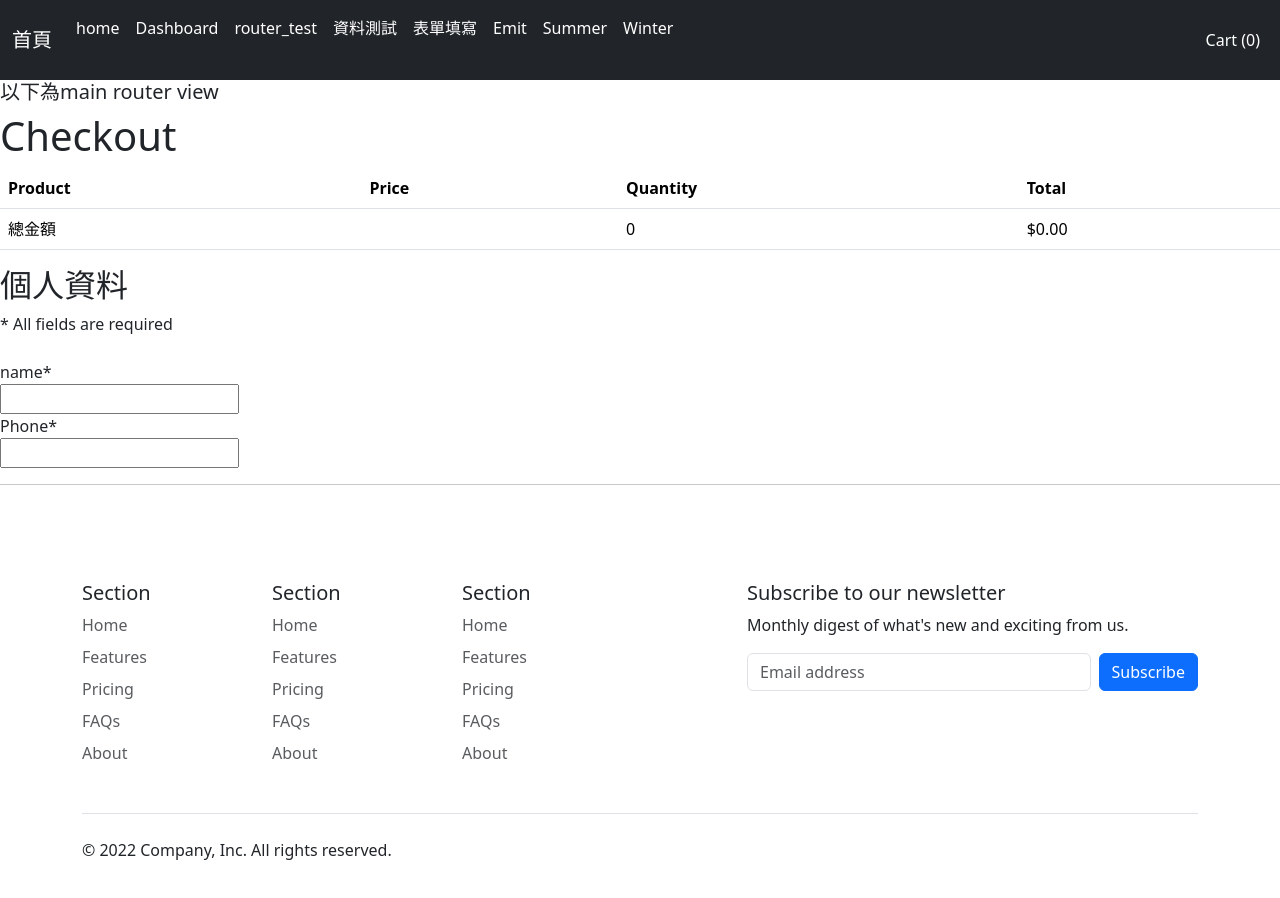
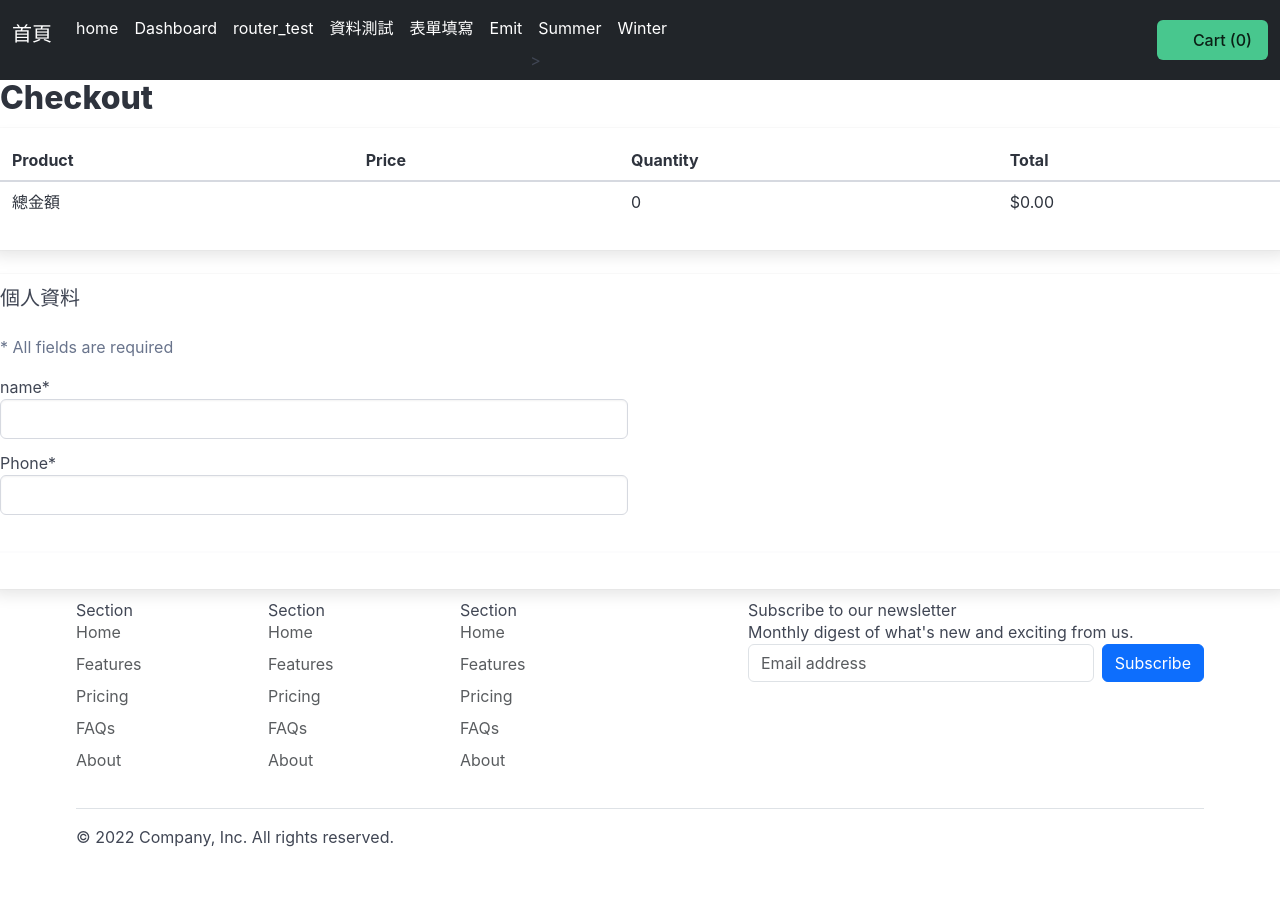
Before and after one commit to maxchen0102/frontened, a Vue app: page /cart/checkout in a window 1280 px wide. Shown: the top 898 px of the page. Built offline with nearby package versions, Linux system fonts and the light colour scheme.

Commit message:
修改商品排列方式完成

```diff
--- a/public/index.html
+++ b/public/index.html
@@ -8,7 +8,7 @@
     <title><%= htmlWebpackPlugin.options.title %></title>
       <link href="https://cdn.jsdelivr.net/npm/bootstrap@5.3.2/dist/css/bootstrap.min.css" rel="stylesheet"
         integrity="sha384-T3c6CoIi6uLrA9TneNEoa7RxnatzjcDSCmG1MXxSR1GAsXEV/Dwwykc2MPK8M2HN" crossorigin="anonymous">
-        <!-- <link rel="stylesheet" href="https://cdn.jsdelivr.net/npm/bulma@1.0.0/css/bulma.min.css"> -->
+        <link rel="stylesheet" href="https://cdn.jsdelivr.net/npm/bulma@1.0.0/css/bulma.min.css">
   </head>
 
 
--- a/src/App.vue
+++ b/src/App.vue
@@ -14,9 +14,6 @@
       <div class="col-4"></div>
     </div>
   </div>
-  <h5>以下為main router view</h5>
-
-
 
   <router-view></router-view>
 
--- a/src/components/Navbar.vue
+++ b/src/components/Navbar.vue
@@ -14,6 +14,8 @@
         >
           <span class="navbar-toggler-icon"></span>
         </button>
+
+
         <div :class="{'collapse': !navbarOpen, 'navbar-collapse': true}" id="navbarNav">
           <!-- Navbar content -->
                 <ul class="navbar-nav">
@@ -56,14 +58,14 @@
           </ul>
 
 
-           <ul class="navbar-nav ms-auto text-end">
+           <ul class="navbar-end">
+
 
               <li class="nav-item">
-              <router-link class="nav-link active" to="/cart"
-                ><span class="icon"><i class="fas fa-shopping-cart"></i></span>
+              <router-link to="/cart" class="button is-success">
+                <span class="icon"><i class="fas fa-shopping-cart"></i></span>
                 <span>Cart ({{ cartTotalLength }})</span>
-                </router-link
-              >
+              </router-link>
             </li>
           </ul>
 
@@ -71,10 +73,17 @@
       </div>
     </nav>
 
+
+
+
+
         <div class="is-loading-bar has-text-centered" v-bind:class="{'is-loading': $store.state.isLoading }">
       <div class="lds-dual-ring"></div>
     </div>
   </div>
+
+
+
 
 
 </template>
--- a/src/components/homepage/Cart.vue
+++ b/src/components/homepage/Cart.vue
@@ -60,6 +60,7 @@ export default {
     },
     methods: {
         removeFromCart(item) {
+            //過濾掉 id 的item
             this.cart.items = this.cart.items.filter(i => i.product.id !== item.product.id)
         }
     },
--- a/src/components/homepage/home.vue
+++ b/src/components/homepage/home.vue
@@ -14,11 +14,19 @@
         </div>
       </div>
 
- <ProductBox
-        v-for="product in latestProducts"
-        v-bind:key="product.id"
-        v-bind:product="product" />
-    </div>
+ <div class="columns is-multiline">
+        <ProductBox
+          v-for="product in latestProducts"
+          v-bind:key="product.id"
+          v-bind:product="product"
+          class="column is-3"
+        />
+      </div>
+
+
+
+
+      </div>
   </div>
 </template>
 
@@ -66,4 +74,9 @@ export default {
   height: 200px; /* Set the height to the desired size */
   object-fit: cover; /* Maintain aspect ratio and cover the entire space */
 }
+
+.product-card {
+  width: 100%; /* Set the width of each card */
+  margin-bottom: 20px; /* Add some bottom margin for spacing between cards */
+}
 </style>
--- a/src/components/homepage/product.vue
+++ b/src/components/homepage/product.vue
@@ -2,19 +2,23 @@
     <div class="page-product">
         <div class="columns is-multiline">
             <div class="column is-9">
+                <h1 class="title">{{ product.name }}</h1>
                <figure class="image mb-6">
                     <img v-bind:src="product.get_image" style="width: 1000px; height: 500px;">
                 </figure>
 
-                <h1 class="title">{{ product.name }}</h1>
 
+                <h2 class="title" >介紹</h2>
                 <p>{{ product.description }}</p>
             </div>
 
             <div class="column is-3">
-                <h2 class="subtitle">Information</h2>
 
-                <p><strong>Price: </strong>${{ product.price }}</p>
+                <br>
+                <br>
+                <br>
+                 <h2 class="title">售價 ${{ product.price }}</h2>
+
 
                 <div class="field has-addons mt-6">
                     <div class="control">
--- a/src/components/homepage/productBox.vue
+++ b/src/components/homepage/productBox.vue
@@ -1,6 +1,6 @@
 <template>
     <div class="column is-3">
-        <div class="box">
+        <div class="box product-card">
             <figure class="image mb-4">
                 <img v-bind:src="product.get_thumbnail">
             </figure>
@@ -28,4 +28,5 @@ export default {
     margin-left: -1.25rem;
     margin-right: -1.25rem;
   }
+
 </style>
```
